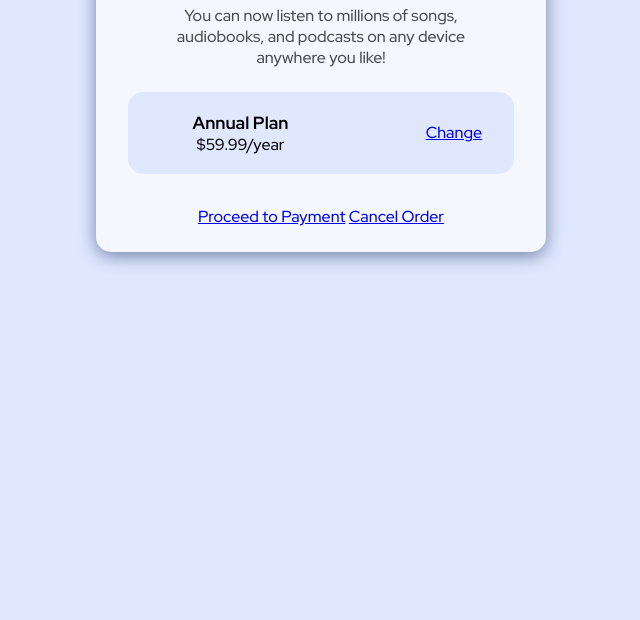
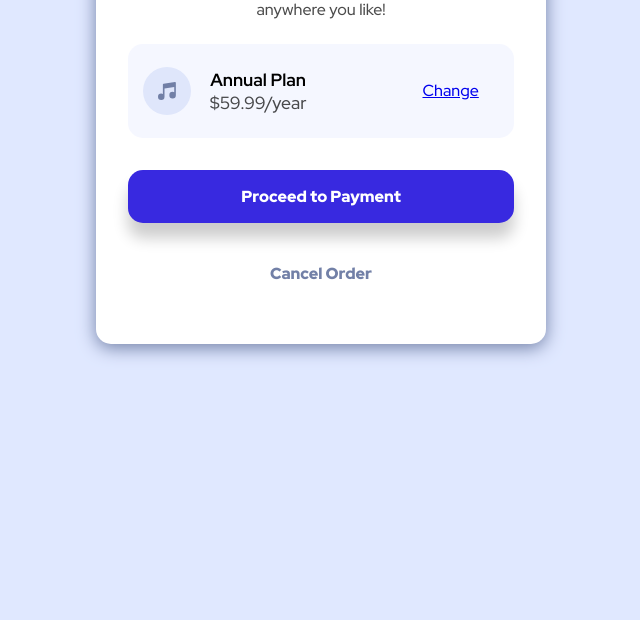
Before and after one commit to jvictorpc/html-css-summary-order-component, a plain HTML site: page index.html in a window 1280 px wide. Shown: the part 436-1056 px from the top of the page, without its empty margins (319-959 px from the left). After the commit the page ends 880 px from the top, so only its background shows below. Drawn offline with Linux system fonts and the light colour scheme.

Commit message:
estilização dos estados active e hover em links e botões

```diff
--- a/css/styles.css
+++ b/css/styles.css
@@ -32,9 +32,11 @@ body{
 
     width: 100%;
     max-width: 1440px;
+    min-height: 500px;
     height: 100vh;
+    max-height: 1160px;
 
-    margin: 10% auto;
+    margin: 5em auto 0 auto;
 
 }
 
@@ -42,7 +44,9 @@ body{
     width: 32%;
     min-width: 450px;
     max-width: 450px;
-    height: 70%;
+    height: auto;
+    min-height: 700px;
+
 
     margin: 0 auto;
 
@@ -51,7 +55,7 @@ body{
 
     text-align: center;
 
-    background-color: var(--very-pale-blue);
+    background-color: #fff;
 }
 
 .summary__img {
@@ -68,7 +72,7 @@ body{
 
 .order__title {
     font-size: 2rem;
-    font-weight: 700;
+    font-weight: 900;
     margin-bottom: 1.3rem;
 }
 
@@ -84,20 +88,82 @@ body{
     width: 100%;
     margin: 0 auto;
     margin-bottom: 2em;
-    padding: 1.2em 2em;
+    padding: 1.5em 2.2em;
     display: flex;
     align-items: center;
     justify-content: space-between;
     border-radius: 15px;
 
-    background-color: var(--pale-blue);
+    background-color: var(--very-pale-blue);
+    background-image: url(../images/icon-music.svg);
+    background-repeat: no-repeat;
+    background-position: left 15px center;
+    background-size: auto;
+
 }
+
 
 .order__plan div {
     width: 50%;
+    margin-left: 1em;
+
 }
 
 .plan__title{
     font-size: 1.1em;
     font-weight: 700;
 }
+
+.plan__price{
+    font-size: 1.1em;
+    font-weight: 500;
+    opacity: 0.7;
+}
+
+.plan__change {
+    color: var(--bright-blue);
+    font-size: 1.1em;
+    font-weight: 700;
+}
+
+.plan__change:hover{
+    opacity: .8;
+}
+.plan__change:active{
+    opacity: .8;
+}
+
+.summary__buttons{
+    width: 100%;
+    display: flex;
+    flex-direction: column;
+    justify-content: center;
+    align-items: center;
+    gap:2.5em;
+}
+
+.button__payment{
+    background-color: var(--bright-blue);
+    color: #fff;
+    font-weight: 900;
+    text-decoration: none;
+    width: 100%;
+    padding: 1em 0;
+    border-radius: 15px;
+
+    box-shadow: 0px 15px 15px rgba(0,0,0,0.2);
+}
+
+.button__payment:hover{
+    background-color: hsla(245, 75%, 52%, 0.7);
+}
+
+.button__cancel{
+    color: var(--desaturated-blue);
+    font-weight: 900;
+    text-decoration: none;
+}
+
+.button__cancel:hover{
+    color: var(--dark-blue);
+}
```
